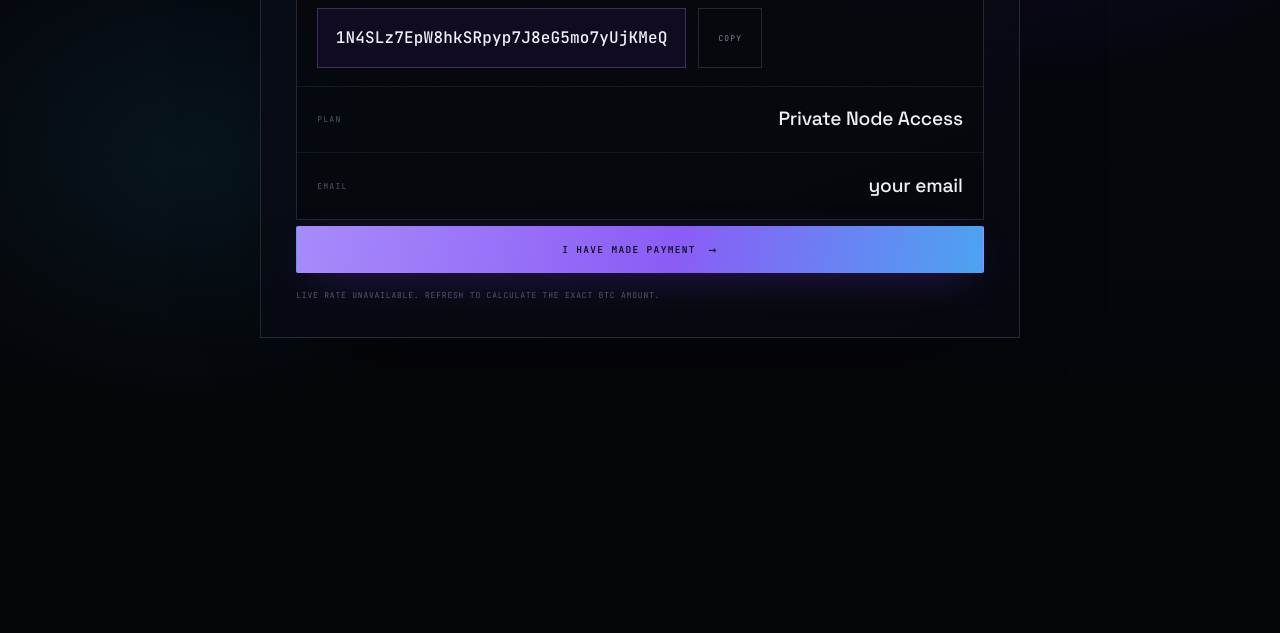
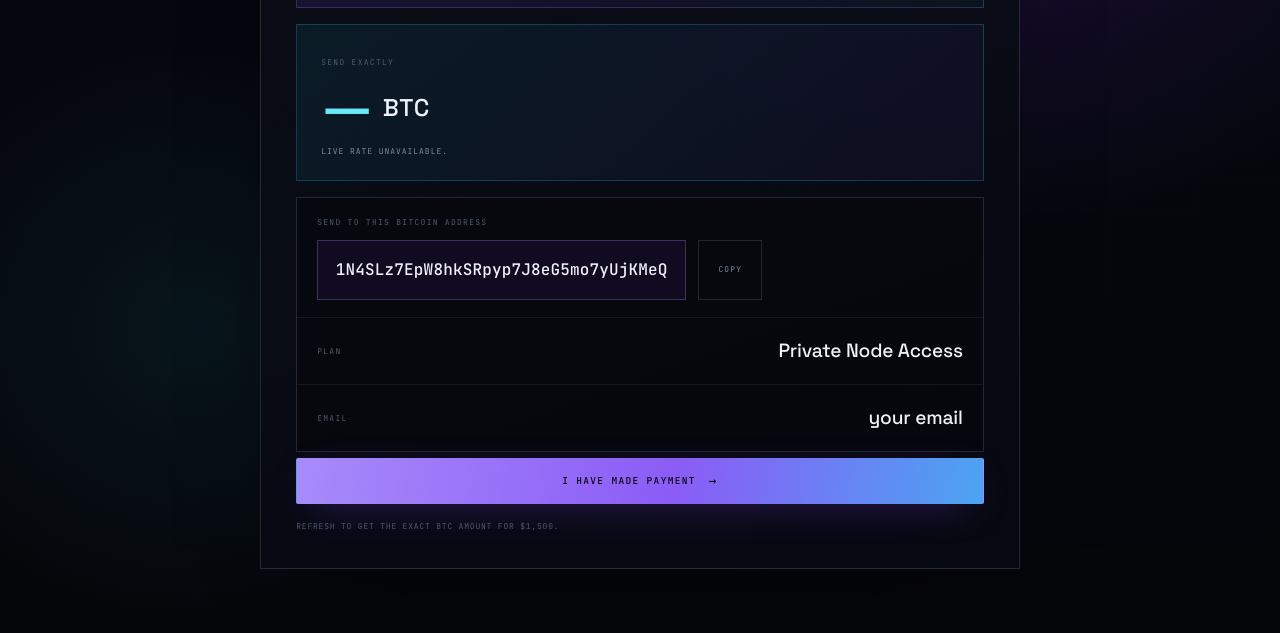
Before and after one commit to utmelab/ogbon-ai, a website built with Vite: page purchase.html in a window 1280 px wide. Shown: the part 565-1198 px from the top of the page. Before the commit the page ends 967 px from the top, so only its background shows below. Built offline with nearby package versions, Linux system fonts and the light colour scheme; no server answers.

Commit message:
first commits

```diff
--- a/src/purchase.ts
+++ b/src/purchase.ts
@@ -36,18 +36,24 @@ app.innerHTML = `
         Final step
         <span class="kicker__tag">Secure your node</span>
       </p>
-      <h1 class="access__title" id="purchase-title">Claim your <em>space.</em></h1>
-      <p class="access__sub">Welcome, ${escapeHtml(name)}. Send payment to activate your private node.</p>
+      <h1 class="access__title" id="purchase-title">Claim your space, <em>find your place.</em></h1>
+      <p class="access__sub">Welcome, ${escapeHtml(name)}. One payment, one node, your own.</p>
 
       <div class="purchase__price">
-        <span class="purchase__price-k">Amount due</span>
-        <strong class="purchase__price-v" data-btc-amount>… <small>BTC</small></strong>
-        <span class="purchase__price-net" data-usd-note>$1,500 USD · Bitcoin network</span>
+        <span class="purchase__price-k">You pay</span>
+        <strong class="purchase__price-v">$1,500 <small>USD</small></strong>
+        <span class="purchase__price-net">Bitcoin network · BTC</span>
+      </div>
+
+      <div class="purchase__send">
+        <span class="purchase__k">Send exactly</span>
+        <strong class="purchase__send-v" data-btc-amount>… <small>BTC</small></strong>
+        <p class="purchase__send-note" data-usd-note>Calculating the live BTC amount…</p>
       </div>
 
       <div class="purchase__box">
         <div class="purchase__row purchase__row--stack">
-          <span class="purchase__k">Wallet address</span>
+          <span class="purchase__k">Send to this Bitcoin address</span>
           <div class="purchase__wallet">
             <code data-wallet>1N4SLz7EpW8hkSRpyp7J8eG5mo7yUjKMeQ</code>
             <button class="purchase__copy" type="button" data-copy>Copy</button>
@@ -68,7 +74,7 @@ app.innerHTML = `
         <span class="btn__arrow" aria-hidden="true">→</span>
       </button>
 
-      <p class="purchase__hint" data-hint>Calculating the exact BTC amount for $1,500…</p>
+      <p class="purchase__hint" data-hint>Send the exact BTC amount above to the wallet address.</p>
     </section>
   </main>
 </div>
@@ -129,12 +135,12 @@ async function loadBtcAmount() {
     const btc = USD_AMOUNT / usd
     const btcText = btc.toFixed(8)
     if (btcAmount) btcAmount.innerHTML = `${btcText} <small>BTC</small>`
-    if (usdNote) usdNote.textContent = `$${USD_AMOUNT.toLocaleString()} USD · 1 BTC = $${usd.toLocaleString()} · Bitcoin network`
-    if (hint) hint.textContent = `Send exactly ${btcText} BTC ($${USD_AMOUNT.toLocaleString()} USD) to the wallet address above.`
+    if (usdNote) usdNote.textContent = `1 BTC = $${usd.toLocaleString()} USD · Live rate`
+    if (hint) hint.textContent = `Send exactly ${btcText} BTC to pay $${USD_AMOUNT.toLocaleString()}.`
   } catch {
     if (btcAmount) btcAmount.innerHTML = `— <small>BTC</small>`
-    if (usdNote) usdNote.textContent = `$${USD_AMOUNT.toLocaleString()} USD · Live rate unavailable · Bitcoin network`
-    if (hint) hint.textContent = 'Live rate unavailable. Refresh to calculate the exact BTC amount.'
+    if (usdNote) usdNote.textContent = 'Live rate unavailable.'
+    if (hint) hint.textContent = 'Refresh to get the exact BTC amount for $1,500.'
   }
 }
 
--- a/src/style.css
+++ b/src/style.css
@@ -2280,3 +2280,36 @@ select.field__input option { background: #0b0f18; color: var(--ink); }
 }
 .overlay__actions .btn { justify-content: center; width: 100%; }
 .overlay__close { width: 100%; }
+
+.purchase__send {
+  margin-top: 1rem;
+  padding: 1.4rem 1.5rem;
+  border: 1px solid rgba(34,211,238,0.22);
+  background: linear-gradient(135deg, rgba(34,211,238,0.08), rgba(124,58,237,0.06));
+}
+.purchase__send-v {
+  display: block;
+  margin-top: 0.35rem;
+  font-family: var(--display);
+  font-size: clamp(2.2rem, 5vw, 3.6rem);
+  font-weight: 500;
+  line-height: 1;
+  letter-spacing: -0.03em;
+  color: var(--cyan-bright);
+  word-break: break-all;
+}
+.purchase__send-v small {
+  font-size: 0.42em;
+  letter-spacing: 0.04em;
+  color: var(--ink);
+  vertical-align: 0.4em;
+}
+.purchase__send-note {
+  margin-top: 0.6rem;
+  font-family: var(--mono);
+  font-size: 8px;
+  line-height: 1.6;
+  letter-spacing: 0.12em;
+  text-transform: uppercase;
+  color: var(--muted);
+}
```
